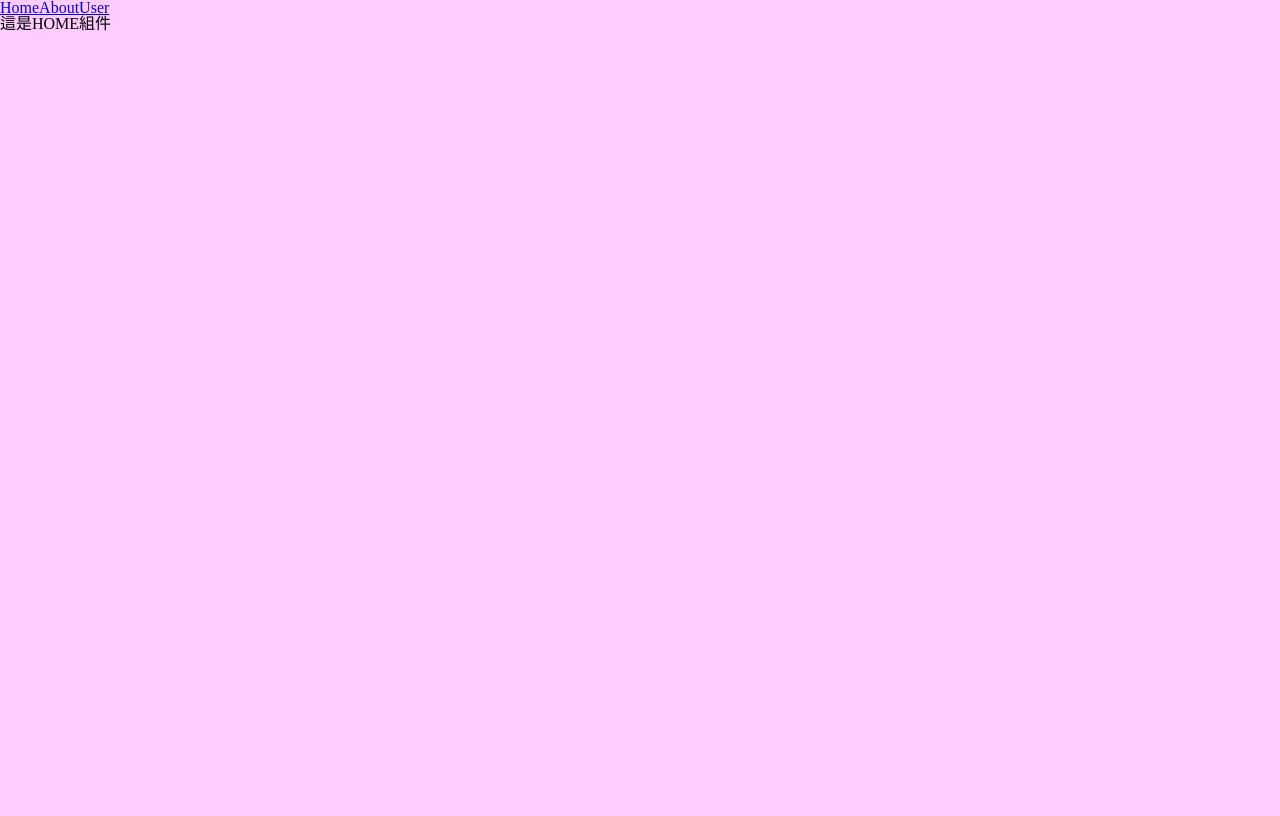
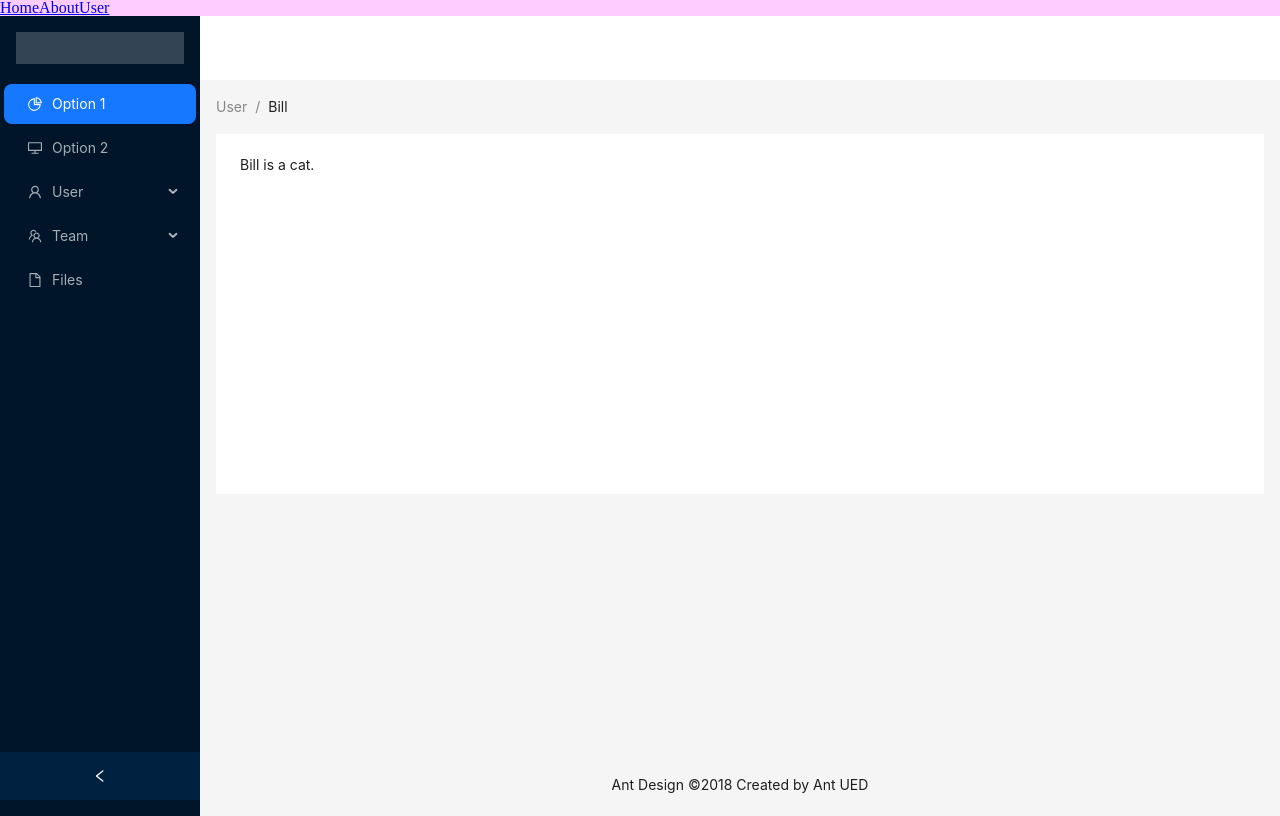
Before and after one commit to Supermarpig/ReactBackLogin, a React (Vite) app: page /home in a window 1280 px wide. Built offline with nearby package versions, Linux system fonts and the light colour scheme.

Commit message:
Add files via upload

```diff
--- a/src/views/Home.tsx
+++ b/src/views/Home.tsx
@@ -1,9 +1,71 @@
-const View =()=>{
-    return(
-        <div className="home">
-            <p>這是HOME組件</p>
-        </div>
-    )
+import React, { useState } from 'react';
+import {
+  DesktopOutlined,
+  FileOutlined,
+  PieChartOutlined,
+  TeamOutlined,
+  UserOutlined,
+} from '@ant-design/icons';
+import type { MenuProps } from 'antd';
+import { Breadcrumb, Layout, Menu, theme } from 'antd';
+
+const { Header, Content, Footer, Sider } = Layout;
+
+type MenuItem = Required<MenuProps>['items'][number];
+
+function getItem(
+  label: React.ReactNode,
+  key: React.Key,
+  icon?: React.ReactNode,
+  children?: MenuItem[],
+): MenuItem {
+  return {
+    key,
+    icon,
+    children,
+    label,
+  } as MenuItem;
 }
 
-export default View
+const items: MenuItem[] = [
+  getItem('Option 1', '1', <PieChartOutlined />),
+  getItem('Option 2', '2', <DesktopOutlined />),
+  getItem('User', 'sub1', <UserOutlined />, [
+    getItem('Tom', '3'),
+    getItem('Bill', '4'),
+    getItem('Alex', '5'),
+  ]),
+  getItem('Team', 'sub2', <TeamOutlined />, [getItem('Team 1', '6'), getItem('Team 2', '8')]),
+  getItem('Files', '9', <FileOutlined />),
+];
+
+const App: React.FC = () => {
+  const [collapsed, setCollapsed] = useState(false);
+  const {
+    token: { colorBgContainer },
+  } = theme.useToken();
+
+  return (
+    <Layout style={{ minHeight: '100vh' }}>
+      <Sider collapsible collapsed={collapsed} onCollapse={(value) => setCollapsed(value)}>
+        <div style={{ height: 32, margin: 16, background: 'rgba(255, 255, 255, 0.2)' }} />
+        <Menu theme="dark" defaultSelectedKeys={['1']} mode="inline" items={items} />
+      </Sider>
+      <Layout className="site-layout">
+        <Header style={{ padding: 0, background: colorBgContainer }} />
+        <Content style={{ margin: '0 16px' }}>
+          <Breadcrumb style={{ margin: '16px 0' }}>
+            <Breadcrumb.Item>User</Breadcrumb.Item>
+            <Breadcrumb.Item>Bill</Breadcrumb.Item>
+          </Breadcrumb>
+          <div style={{ padding: 24, minHeight: 360, background: colorBgContainer }}>
+            Bill is a cat.
+          </div>
+        </Content>
+        <Footer style={{ textAlign: 'center' }}>Ant Design ©2018 Created by Ant UED</Footer>
+      </Layout>
+    </Layout>
+  );
+};
+
+export default App;
```
